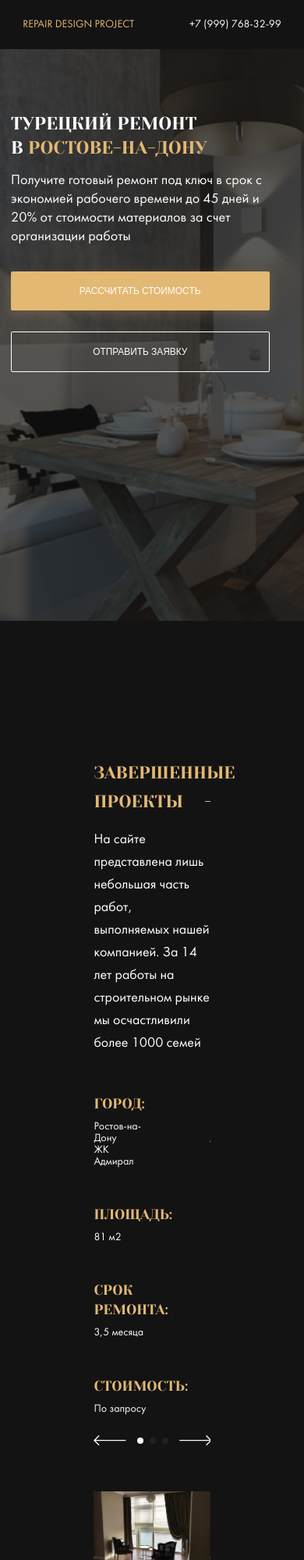
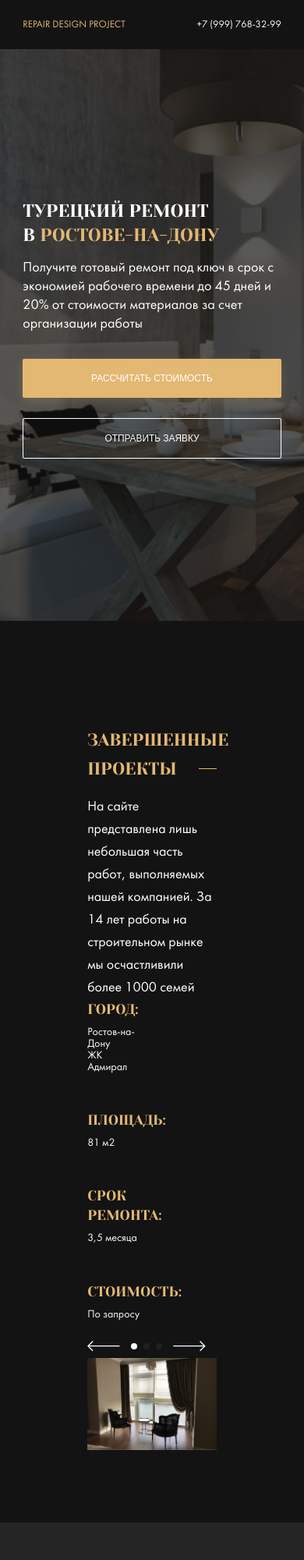
Before and after one commit to sere9ka/repair_design, a website: page index.html in a window 390 px wide. Shown: the top 2000 px of the page at 78% size. Drawn offline with nearby package versions, Linux system fonts and the light colour scheme; files whose address does not match are found by name.

Commit message:
fixed: fix mobile-version

```diff
--- a/index.html
+++ b/index.html
@@ -1,5 +1,5 @@
 <!DOCTYPE html>
-<html lang="en">
+<html lang="ru">
 <head>
   <meta charset="UTF-8">
   <meta name="viewport" content="width=device-width, initial-scale=1.0">
--- a/sass/_grid.sass
+++ b/sass/_grid.sass
@@ -6,7 +6,6 @@
   display: flex
   align-items: flex-start
   justify-content: space-between
-  max-width: 90%
 .col
   &-30
     flex-basis: 32%
--- a/sass/_interface.sass
+++ b/sass/_interface.sass
@@ -50,7 +50,7 @@
   background-color: transparent
   border: none
   border-bottom: 1px solid rgba(54, 54, 54, 0.5)
-  font-size: 1.285rem
+  font-size: 1.085rem
   color: $light
   padding: 0.5rem 0
 
--- a/sass/_media.sass
+++ b/sass/_media.sass
@@ -52,6 +52,9 @@
 @media screen and ( max-width: 570px )
   html
     font-size: 14px
+
+  .logo
+    font-size: 0.92rem
   .container
     max-width: 95%
     margin: auto
@@ -60,6 +63,7 @@
       margin-right: 0
       color: $light
       text-decoration: none
+      font-size: 0.92rem
     &__button
       display: none
   .title
@@ -67,10 +71,6 @@
     font-size: 1.64rem
   .hero
     padding-top: 0
-    & > .container
-      margin-top: 10.3rem
-      margin-left: 1rem
-      margin-right: 1rem
     &__buttons
       display: flex
       flex-direction: column
--- a/sass/_settings.sass
+++ b/sass/_settings.sass
@@ -10,8 +10,8 @@ body
 img
   max-width: 100%
 .section
-  margin-top: 10.14rem
-  margin-bottom: 10.85rem
+  padding-top: 10.14rem
+  padding-bottom: 10.85rem
   &--dark
     background-color: $dark
     color: $light
--- a/sass/templates/_design-project.sass
+++ b/sass/templates/_design-project.sass
@@ -1,10 +1,9 @@
 .title
   &__description
-    width: 67%
+    max-width: 53rem
     margin: 1.642rem auto 2.807rem
     margin-left: auto
     margin-right: auto
-    font-family: FuturaBookC
     font-weight: normal
     font-size: 1.428rem
     line-height: 1.928rem
--- a/sass/templates/_projects.sass
+++ b/sass/templates/_projects.sass
@@ -1,6 +1,6 @@
 .projects
   margin: 0 auto
-  padding-top: 9.14rem
+  padding-top: 6.14rem
   padding-bottom: 6.687rem
   &-slider__img
     object-fit: cover
@@ -44,8 +44,6 @@
     &-prev
       left: 0
       background: url('../img/projects/arrow-prew.svg') no-repeat center
-.swiper-container-horizontal
-  margin-top: 50px
 
 .swiper-container-horizontal>.swiper-pagination-bullets
   width: auto
```
Also changed, not shown: css/style.css.
